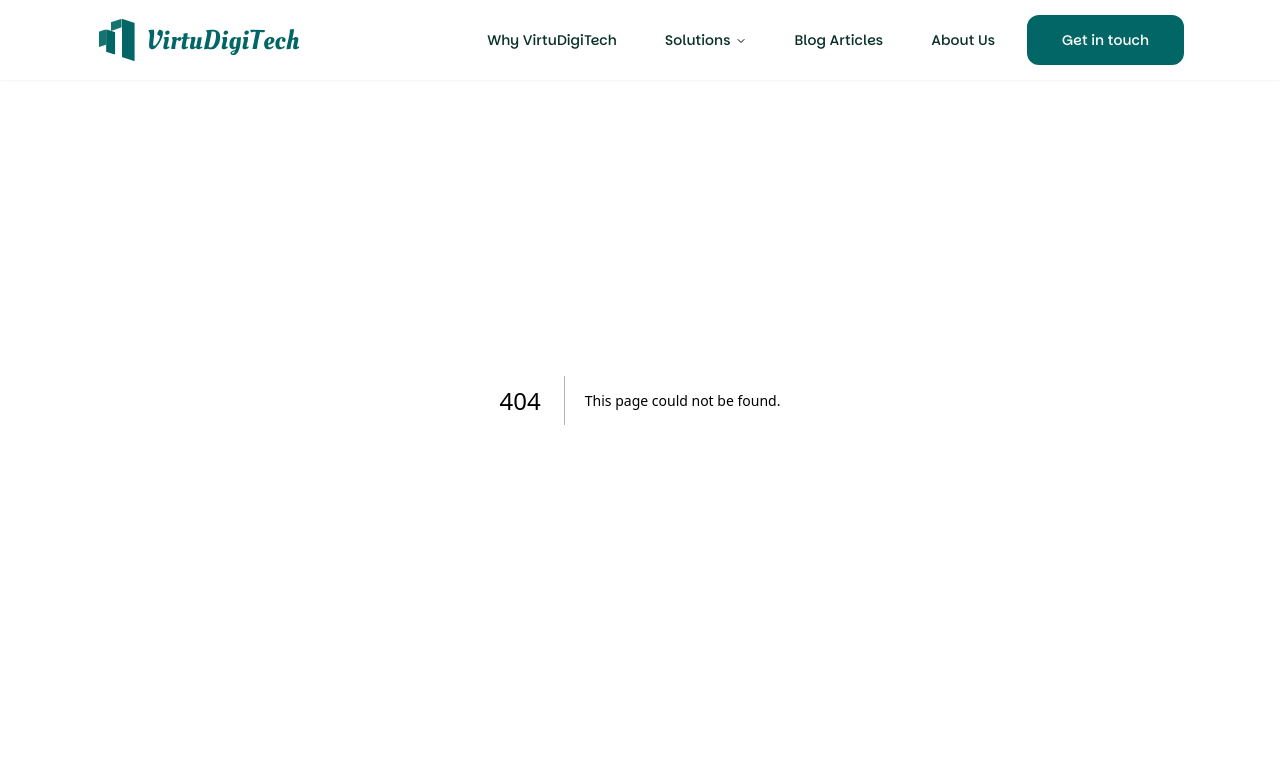
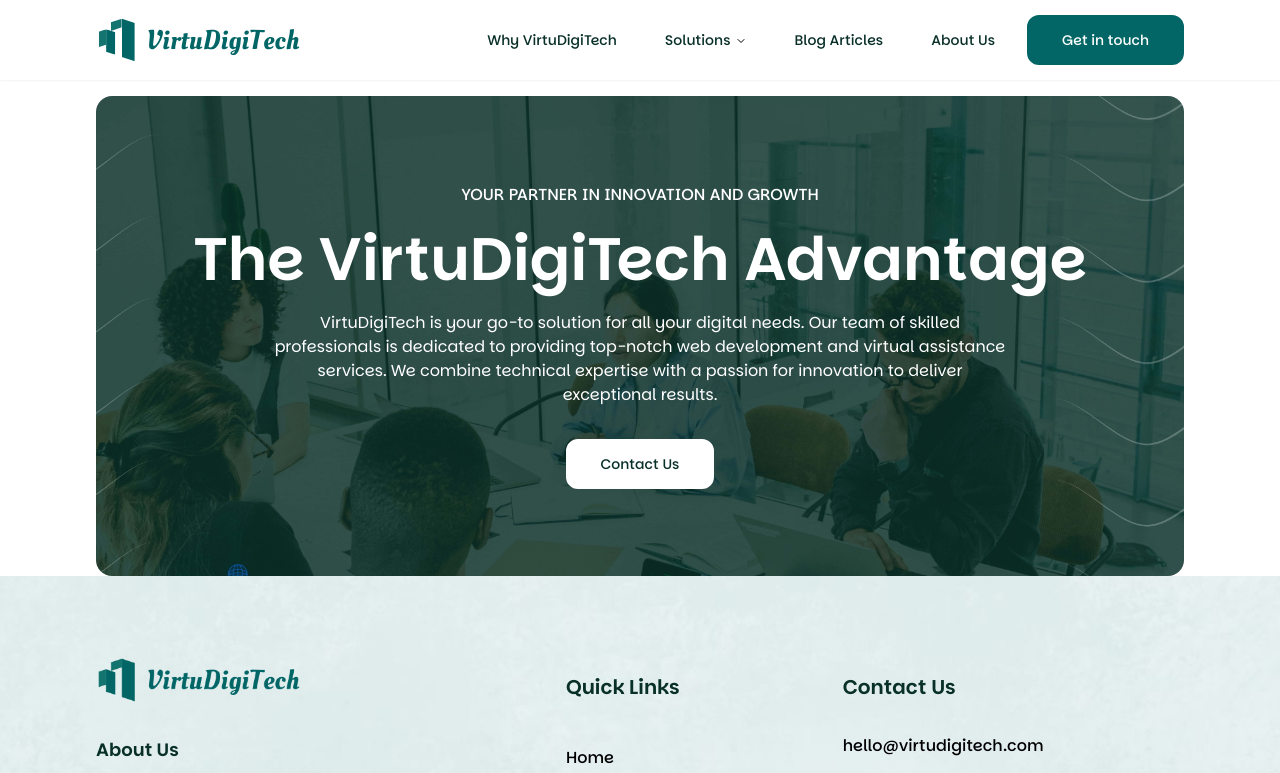
Before and after one commit to artalfred/VirtuDigiTech, a Next.js app: page /solutions/virtual-solutions in a window 1280 px wide. Before the commit this address had no page. Shown: the top 773 px of the page. Built offline with nearby package versions, Linux system fonts and the light colour scheme.

Commit message:
Update Solutions Navigation

```diff
--- a/app/components/navMenu.tsx
+++ b/app/components/navMenu.tsx
@@ -14,12 +14,12 @@
 const components: { title: string; href: string; description: string }[] = [
   {
     title: "Web Development",
-    href: "/contact",
+    href: "/solutions/web-development",
     description: "Elevate Your Online Presence with Custom Web Solutions",
   },
   {
     title: "Virtual Solutions",
-    href: "/contact",
+    href: "/solutions/virtual-solutions",
     description:
       "We provide reliable, efficient, and personalized support to save you time and boost your productivity",
   },
@@ -62,7 +62,7 @@
               {components.map((list) => {
                 return (
                   <Link
-                    href="/contact"
+                    href={list.href}
                     key={list.title}
                     className={cn(
                       "block select-none space-y-1 rounded-md p-3 leading-none no-underline outline-none transition-colors hover:bg-accent hover:text-accent-foreground focus:bg-accent focus:text-accent-foreground"
--- a/app/nav.tsx
+++ b/app/nav.tsx
@@ -22,10 +22,12 @@
     {
       id: 1,
       title: "Web Development",
+      link: "/solutions/web-development",
     },
     {
       id: 2,
       title: "Virtual Solutions",
+      link: "/solutions/virtual-solutions",
     },
     {
       id: 3,
@@ -70,9 +72,9 @@
                 >
                   Why VirtuDigiTech
                 </Link>
-                <Link href="/">
+                <span>
                   <Solutions />
-                </Link>
+                </span>
                 <Link
                   href="/articles"
                   className={`decoration-slate-950 text-[14px] font-medium green ${navigationMenuTriggerStyle()}`}
@@ -203,7 +205,7 @@
                         return (
                           <li key={solution.id}>
                             <Link
-                              href="/contact"
+                              href={solution.link ?? ""}
                               onClick={() => setIsOpen(false)}
                               className="text-white text-[14px] font-medium"
                             >
--- /dev/null
+++ b/app/solutions/virtual-solutions/page.tsx
@@ -0,0 +1,46 @@
+import { Button } from "@/app/components/button";
+import Container from "@/app/components/container";
+import TitlePages from "@/app/components/titlePages";
+import React from "react";
+
+const VirtualSolutions = () => {
+  return (
+    <div>
+      <Container>
+        <section className="whyVirtuDigiTech px-[1rem] rounded-2xl mt-[6rem] py-[6rem] lg:h-[30rem] h-[35rem] flex items-center">
+          <div>
+            <div className="grid gap-[1rem]">
+              <h4 className="font-medium text-white uppercase text-center">
+                Your Partner in Innovation and Growth
+              </h4>
+              <div className="flex justify-center">
+                <TitlePages>
+                  <span className="text-white">
+                    The VirtuDigiTech Advantage
+                  </span>
+                </TitlePages>
+              </div>
+              <div className="flex justify-center">
+                <p className="text-white text-center lg:w-[70%] md:w-[80%] sm:w-[100%] w-[100%]">
+                  VirtuDigiTech is your go-to solution for all your digital
+                  needs. Our team of skilled professionals is dedicated to
+                  providing top-notch web development and virtual assistance
+                  services. We combine technical expertise with a passion for
+                  innovation to deliver exceptional results.
+                </p>
+              </div>
+
+              <div className="flex justify-center mt-[1rem]">
+                <Button background="light" width="">
+                  Contact Us
+                </Button>
+              </div>
+            </div>
+          </div>
+        </section>
+      </Container>
+    </div>
+  );
+};
+
+export default VirtualSolutions;
--- /dev/null
+++ b/app/solutions/web-development/page.tsx
@@ -0,0 +1,46 @@
+import { Button } from "@/app/components/button";
+import Container from "@/app/components/container";
+import TitlePages from "@/app/components/titlePages";
+import React from "react";
+
+const WebDevelopment = () => {
+  return (
+    <div>
+      <Container>
+        <section className="whyVirtuDigiTech px-[1rem] rounded-2xl mt-[6rem] py-[6rem] lg:h-[30rem] h-[35rem] flex items-center">
+          <div>
+            <div className="grid gap-[1rem]">
+              <h4 className="font-medium text-white uppercase text-center">
+                Your Partner in Innovation and Growth
+              </h4>
+              <div className="flex justify-center">
+                <TitlePages>
+                  <span className="text-white">
+                    The VirtuDigiTech Advantage
+                  </span>
+                </TitlePages>
+              </div>
+              <div className="flex justify-center">
+                <p className="text-white text-center lg:w-[70%] md:w-[80%] sm:w-[100%] w-[100%]">
+                  VirtuDigiTech is your go-to solution for all your digital
+                  needs. Our team of skilled professionals is dedicated to
+                  providing top-notch web development and virtual assistance
+                  services. We combine technical expertise with a passion for
+                  innovation to deliver exceptional results.
+                </p>
+              </div>
+
+              <div className="flex justify-center mt-[1rem]">
+                <Button background="light" width="">
+                  Contact Us
+                </Button>
+              </div>
+            </div>
+          </div>
+        </section>
+      </Container>
+    </div>
+  );
+};
+
+export default WebDevelopment;
```
